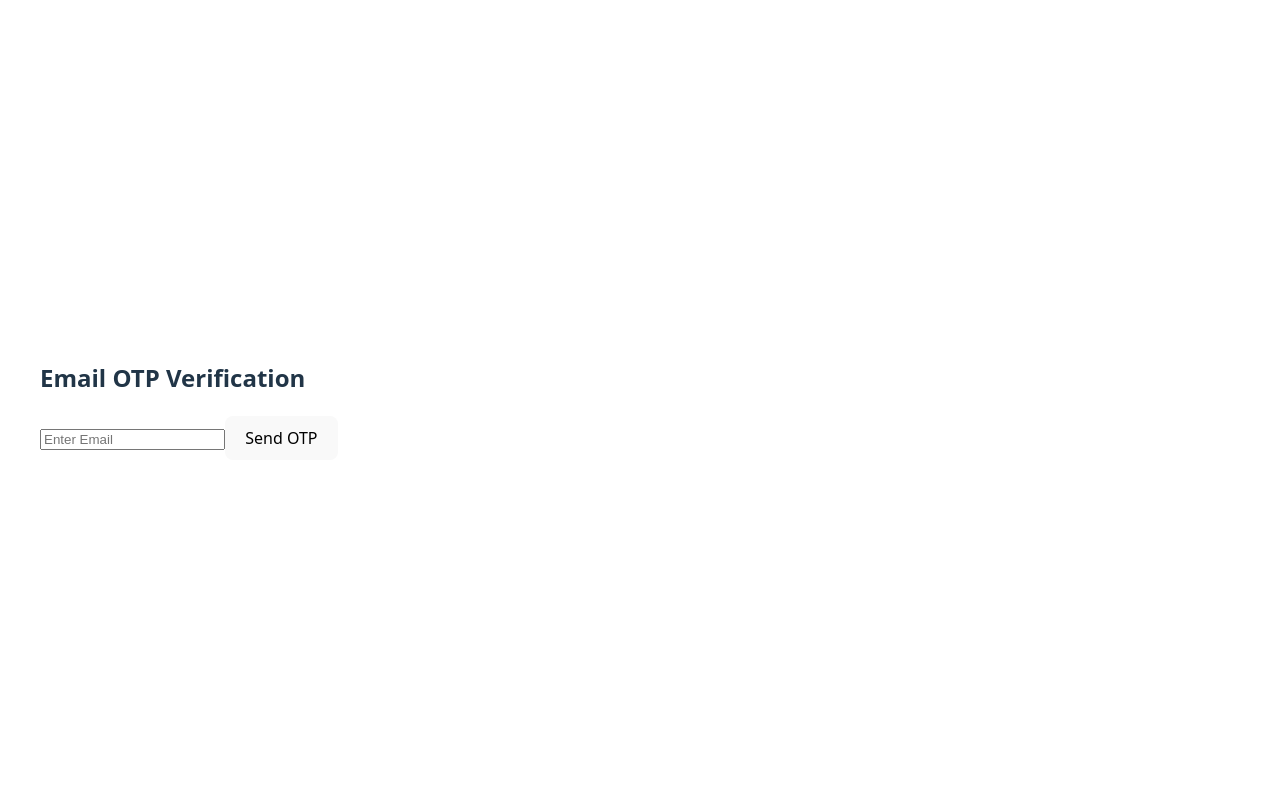
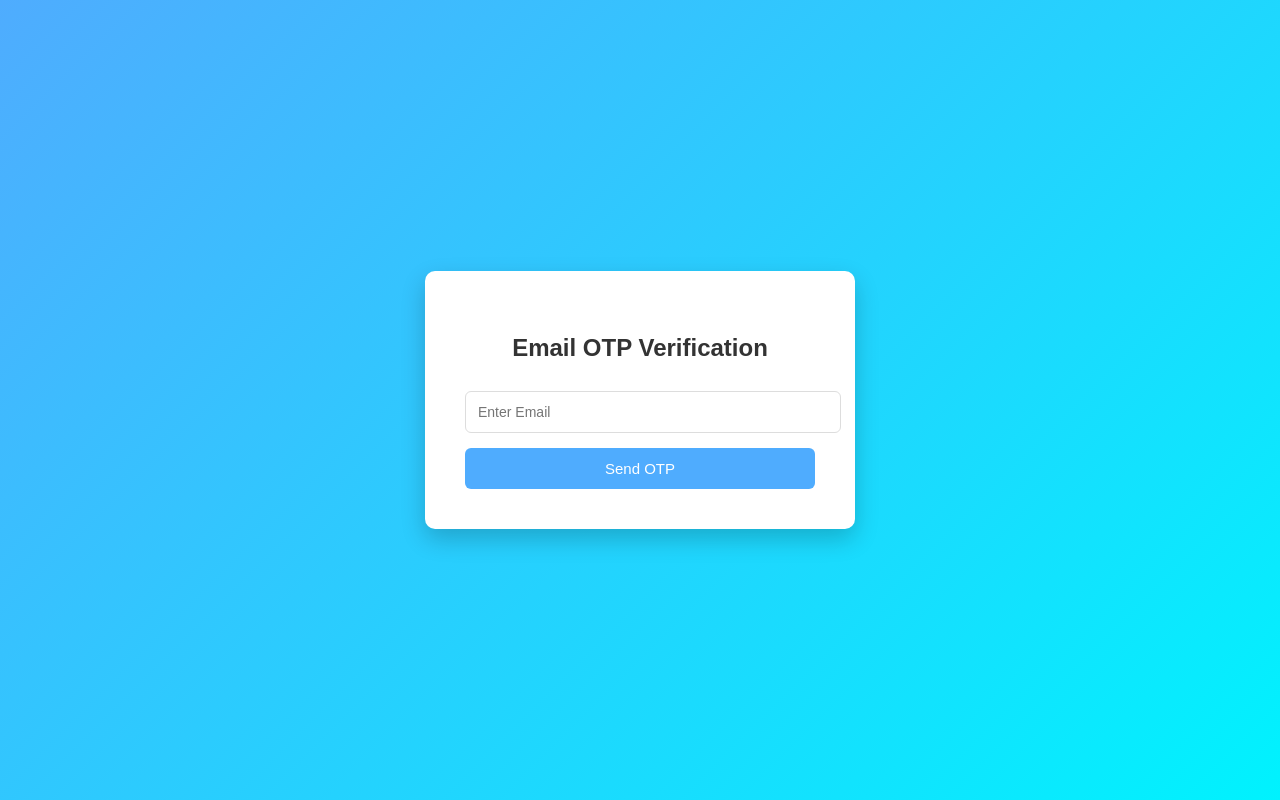
Before and after one commit to nikhilnishadoo7/emailft, a React (Vite) app: page / in a window 1280 px wide. Built offline with nearby package versions, Linux system fonts and the light colour scheme.

Commit message:
Import App.css for component styling
Added CSS import for styling the App component.

```diff
--- a/src/App.jsx
+++ b/src/App.jsx
@@ -1,5 +1,6 @@
 import { useState } from "react";
 import { sendOtp, verifyOtp } from "./api";
+import "./App.css";
 
 function App() {
 
@@ -27,7 +28,7 @@ function App() {
   };
 
   return (
-    <div style={{ padding: "40px" }}>
+    <div className="container">
 
       <h2>Email OTP Verification</h2>
 
```
